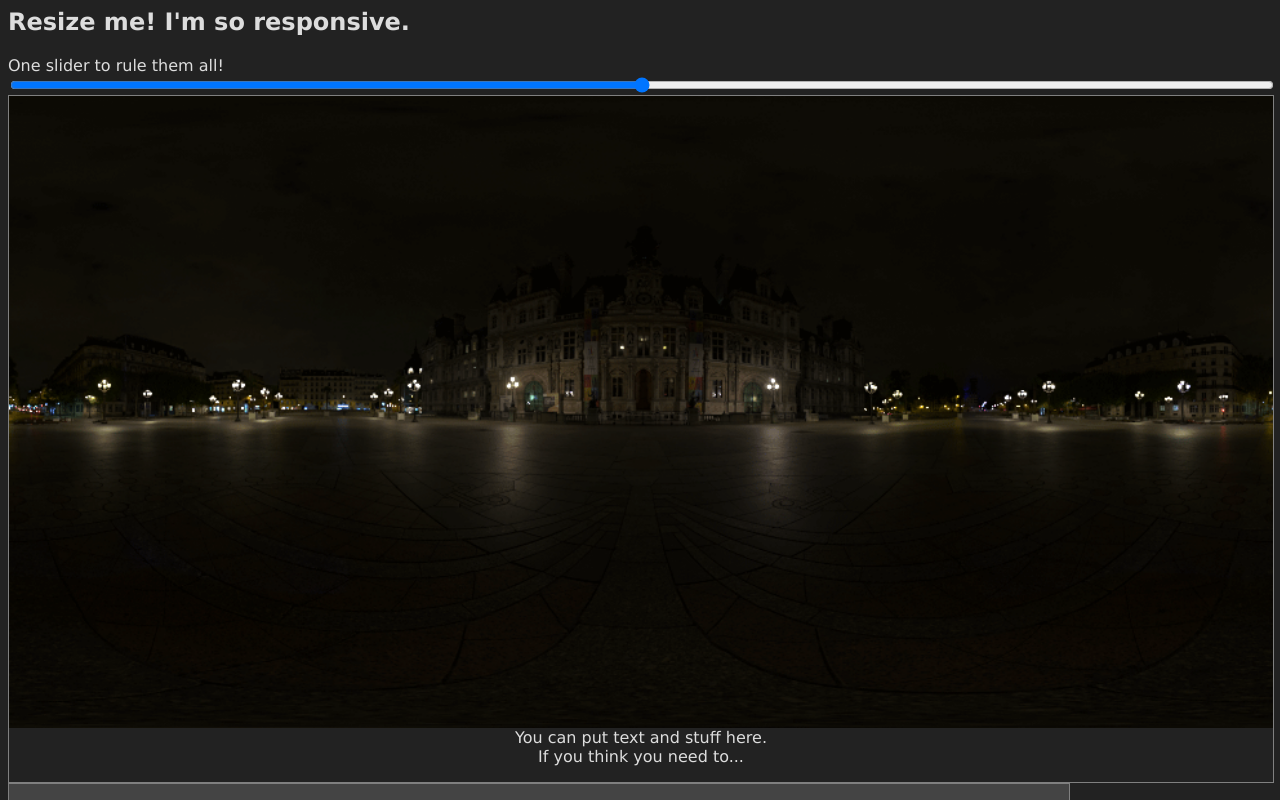
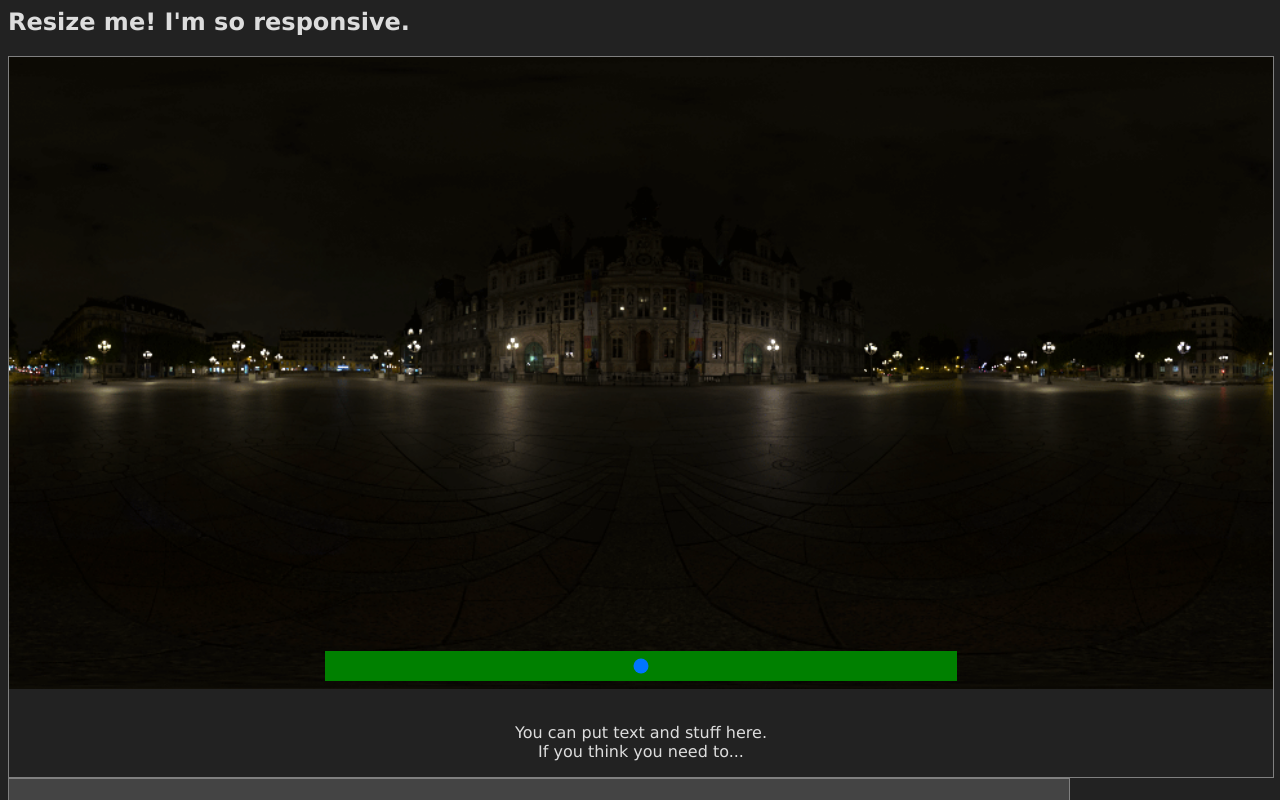
Before and after one commit to areinot/pixelmix, a plain HTML site: page index.html in a window 1280 px wide. Shown: the top 800 px of the page. Drawn offline with Linux system fonts and the light colour scheme.

Commit message:
no message

```diff
--- a/index.html
+++ b/index.html
@@ -7,10 +7,6 @@
 </head>
 <body style="background-color: #222; color: #ddd; font-family: verdana">
 	<h2>Resize me! I'm so responsive.</h2>
-
-	One slider to rule them all!
-	<input id="shared-slider" type="range" min="0" max="100" value="50" style="width: 100%;"/>
-
 	<div
 		class="pixel-mix"
 		slider-id="shared-slider"
@@ -70,9 +66,7 @@
 			"data/panohdri_09.png",
 			"data/panohdri_10.png",
 			"data/panohdri_11.png",
-			"data/panohdri_12.png"]'>
-			<input id="second-slider" type="range" min="0" max="100" value="50" style="width: 100%;"/>
-			</div>
+			"data/panohdri_12.png"]'></div>
 	</center>
 
 	<script> PixelMix.initDOM(); </script> <!-- Call once per page -->
--- a/pixelmix.js
+++ b/pixelmix.js
@@ -47,24 +47,61 @@ class PixelMix { //@@@ extends HTMLElement {
 		this.frame.style.bottom = 0;
 		this.element.insertBefore(this.frame, this.element.firstChild);
 
-
 		this.canvas = document.createElement('canvas');
 		this.context = this.canvas.getContext('2d');
 		this.frame.appendChild(this.canvas);
 
 		//SLIDER
-		this.slider = this.element.getAttribute("slider-id");
-		if(fancyDefined(this.slider)) {
-			this.slider = document.getElementById(this.slider);
-			if(fancyDefined(this.slider)) {
+		this.slider = document.createElement("input");
+		this.frame.appendChild(this.slider);
+		this.slider.type = "range";
+		this.slider.style.position = "relative";
+		this.slider.style.bottom = 40;
+		this.slider.style.marginLeft =
+		this.slider.style.marginRight = "auto";
+		this.slider.style.width = "50%";
+		this.slider.style.height = 30;
+		this.slider.style.display = "block";
+		//this.slider.className = "pixel-mix-slider";
+
+		this.slider.style["focus"] = "none";
+		this.slider.style["-webkit-appearance"] = "none";
+		this.slider.style.background = "green";
+		//this.slider.style["-webkit-slider-thumb"]["-webkit-appearance"] = "none";
+		/*
+input[type=range] {
+  -webkit-appearance: none; // Hides the slider so that custom slider can be made
+  width: 100%; // Specific width is required for Firefox.
+  background: transparent; // therwise white in Chrome
+}
+
+input[type=range]::-webkit-slider-thumb {
+  -webkit-appearance: none;
+}
+
+input[type=range]:focus {
+  outline: none; // Removes the blue border. You should probably do some kind of focus styling for accessibility reasons though.
+}
+
+input[type=range]::-ms-track {
+  width: 100%;
+  cursor: pointer;
+
+//Hides the slider so custom styles can be added
+  background: transparent;
+  border-color: transparent;
+  color: transparent;
+}
+		*/
+
+
+		//SLIDER FUNCTION
 		this.slider.min = 0;
 		this.slider.max = 100;
 		this.slider.value = this.slider.max * this.sliderT;
 		this.slider.addEventListener("input", function(ev) {
 			this.setMix(this.slider.value * 0.01);
 		}.bind(this));
-			}
-		}
 
 		//FINALIZE
 		//pick images and make sure they draw once the resources are loaded
```
Lines whose indentation alone changed are shown as unchanged.
